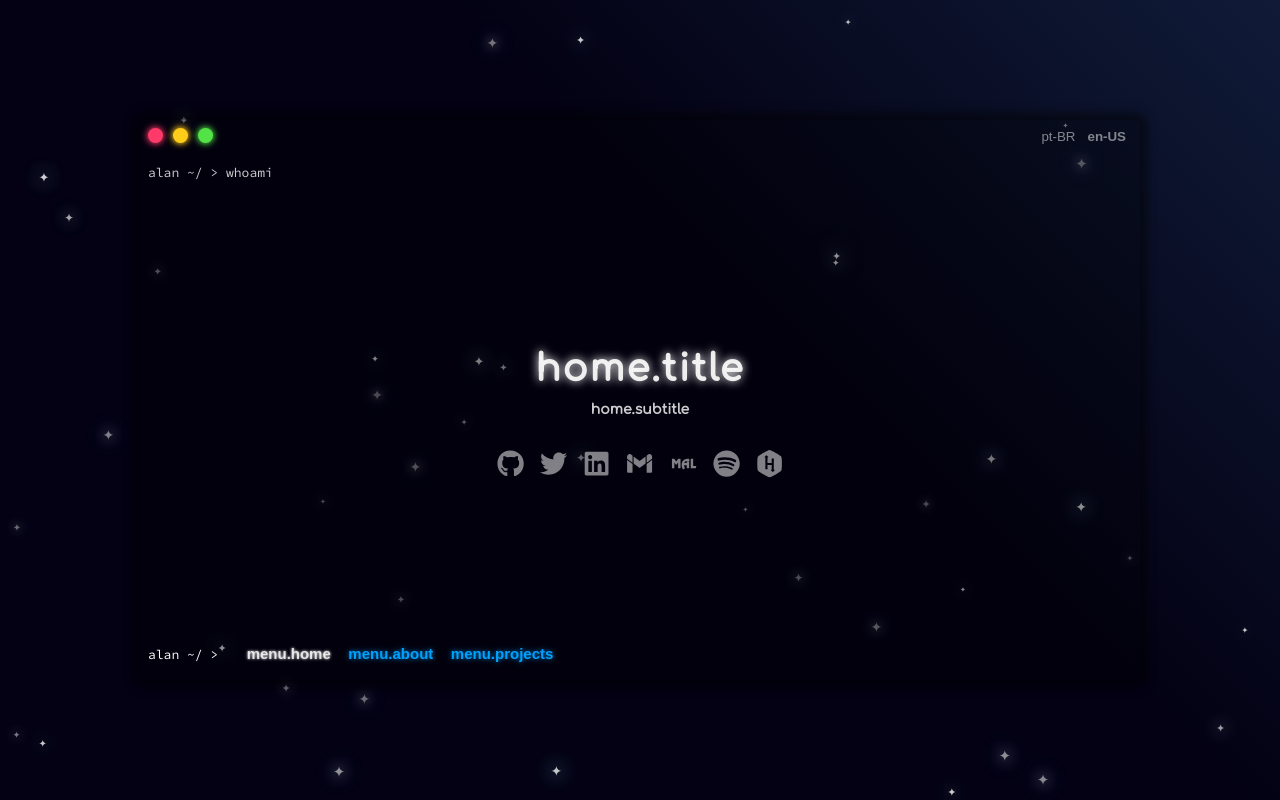
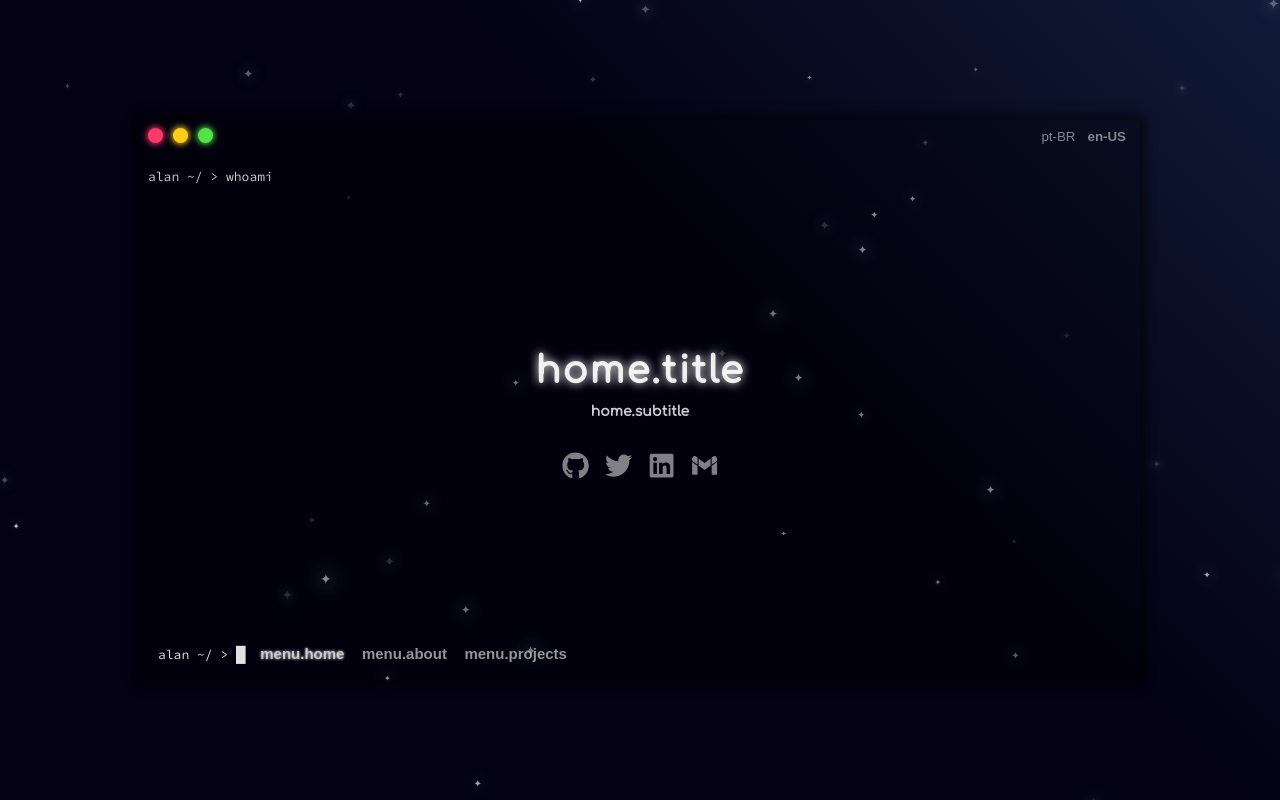
Before and after one commit to alanfgn/alanfgn, a React (Create React App) app: page / in a window 1280 px wide. Both pictures are taken after a click on the button "en-US". Built offline with nearby package versions, Linux system fonts and the light colour scheme; what i18next-xhr-backend would draw is missing.

Commit message:
Updating infos and some impovements

```diff
--- a/public/locales/pt-BR/translation.json
+++ b/public/locales/pt-BR/translation.json
@@ -12,7 +12,7 @@
     },
     "about": {
         "title": "Sobre",
-        "text1": "Olá, eu sou um desenvolvedor de software graduado na <a href='https://www.ucsal.br/'> Ucsal</a>. Atualmente trabalho na <a href='https://solutis.com.br/'>Solutis</a> , Tenho {{years}} anos e sou de Salvador, Bahia, Brazil. Desenvolvedor Fullstack principalmente com React e Java. Atualmente interessando em data sience, mais especificamente em Mineração de texto e Nlp com Pyhton."
+        "text1": "Olá, eu sou um desenvolvedor de software graduado na <a href='https://www.ucsal.br/'> Ucsal</a>. Atualmente trabalho na <a href='https://solutis.com.br/'>Solutis</a>, Tenho {{years}} anos e sou de Salvador, Bahia, Brazil. Desenvolvedor Fullstack principalmente com React e Java. Atualmente interessando em data sience, mais especificamente em Mineração de texto e Nlp com Pyhton."
     },
     "projects": {
         "title": "Projetos",
--- a/src/components/stars/Stars.jsx
+++ b/src/components/stars/Stars.jsx
@@ -8,7 +8,7 @@
             style={{
                 transform: `rotate(${rotation}deg)`,
             }}>
-            {[...Array(qntd || 80).keys()].map(i => (
+            {[...Array(qntd || 100).keys()].map(i => (
                 <span key={i} className="star">
                     ✦
                 </span>
--- a/src/components/stars/Stars.scss
+++ b/src/components/stars/Stars.scss
@@ -26,7 +26,7 @@
 	user-select: none;
 
 	@for $i from 0 to 80 {
-		$t: (1 + 0.01 * random(200)) * 1s;
+		$t: (1 + 0.01 * random(250)) * 1s;
 
 		&:nth-child(#{$i + 1}) {
 			transform: translate(random(110) * 1vw, random(200) * 1vh);
@@ -55,7 +55,7 @@
 
 @keyframes fade {
 	from {
-		opacity: 0.5;
+		opacity: 0.2;
 	}
 
 	to {
--- a/src/components/terminal/Terminal.jsx
+++ b/src/components/terminal/Terminal.jsx
@@ -25,7 +25,6 @@
             if (!commandTextRef.current) return;
 
             if (i < command.length) {
-
                 commandTextRef.current.innerHTML += command.charAt(i);
                 i++;
 
@@ -51,7 +50,7 @@
                 <div className="right-buttons">
                     {["pt-BR", "en-US"].map((l, i) => (
                         <button
-                        key={i}
+                            key={i}
                             className={l === i18next.language ? "selected" : ""}
                             onClick={() => {
                                 i18n.changeLanguage(l);
@@ -65,14 +64,12 @@
                 <span ref={commandTextRef}></span>
                 <span className="blink" ref={blinkRef}></span>
             </div>
-            <div className="content">{showChild && children}</div>
-            {showChild && (
-                <div className="command command-bottom  ">
-                    <span>{basePath}</span>
-                    <span className="blink">{"█ "}</span>
-                    {otherComands}
-                </div>
-            )}
+            <div className={`content ${!showChild && "none"}`}>{children}</div>
+            <div className={`command command-bottom ${!showChild && "none"} `}>
+                <span>{basePath}</span>
+                <span className="blink">{"█ "}</span>
+                {otherComands}
+            </div>
         </section>
     );
 };
--- a/src/components/terminal/Terminal.scss
+++ b/src/components/terminal/Terminal.scss
@@ -19,14 +19,24 @@
         height: 5vh;
         color: rgba($color: #fff, $alpha: 0.8);
 
+        // border: 1px solid red;
+        transition: 2s;
+
         &.command-bottom {
             color: #fff;
+
+            // display: flex;
+            // background-color: rgba($color: #252525, $alpha: 0.2);
+            border-radius: 3px;
+            padding: 5px 10px;
         }
     }
 
     .content {
         height: 60vh;
         overflow-y: auto;
+        transition: 1s;
+
     }
 
     .header {
@@ -100,5 +110,7 @@
 
 .blink {
     opacity: 1;
-    animation: blink 1s linear infinite;
+    animation: blink 1.5s linear infinite;
+    font-size: 1rem;
+    font-weight: bold;
 }
--- a/src/containers/about/About.scss
+++ b/src/containers/about/About.scss
@@ -1,6 +1,7 @@
 .about {
-    padding: 1.5rem;
+    padding: 2rem 10%;
     height: 100%;
+
 
     .bold {
         font-weight: bold;
--- a/src/containers/app/App.jsx
+++ b/src/containers/app/App.jsx
@@ -31,7 +31,7 @@
                                                         history.push(r.path);
                                                         setRotation(r.starRotation);
                                                     }}
-                                                    className={`terminal-command-button ${
+                                                    className={`terminal-command-button code ${
                                                         history.location.pathname === r.path ? "selected" : ""
                                                     }`}>
                                                     {r.name}
--- a/src/containers/app/App.scss
+++ b/src/containers/app/App.scss
@@ -27,8 +27,8 @@
     background-color: transparent;
     border: 1px solid rgba($color: #fff, $alpha: 0.5);
     border: none;
-    color: rgba($color: #00a2ffcc, $alpha: 1);
-    text-shadow: 0 0 5px #00a2ffcc;
+    color: rgba($color: #aaa, $alpha: 1);
+    // text-shadow: 0 0 5px #00a2ffcc;
 
 
     padding: 5px;
@@ -42,22 +42,30 @@
     font-weight: bolder;
     // width: 70px;
 
-    &:hover {
-        background-color: #fff;
-        text-shadow: none;
-        color: rgba(3, 1, 19, 1);
+    &:hover:not(.selected) {
+        color: #fff;
+        text-shadow:  0 0 5px #eee;
+        transition: 0.5s;
     }
 
     &.selected {
         color: rgba($color: #fff, $alpha: 0.8);
         text-shadow: 0 0 3px #fff;
+        // color: #fff;
 
         border: none;
 
         &:hover {
             background-color: transparent;
-            color: rgba($color: #fff, $alpha: 0.8);
+            // color: rgba($color: #fff, $alpha: 0.8);
+
             cursor: default;
         }
     }
 }
+
+
+.none {
+    opacity: 0;
+    transition-delay: 5s;
+}
--- a/src/containers/projects/Projects.jsx
+++ b/src/containers/projects/Projects.jsx
@@ -1,6 +1,4 @@
 import React from "react";
-import { FontAwesomeIcon } from "@fortawesome/react-fontawesome";
-import { faLock } from "@fortawesome/free-solid-svg-icons";
 import { useTranslation } from "react-i18next";
 import "./Projects.scss";
 
@@ -22,12 +20,6 @@
                             <span className="chip"> {t("projects.chips.nlp")} </span>
                             <span className="chip"> {t("projects.chips.text-mining")} </span>
                         </div>
-                        <span className="block">
-                            <i>
-                                <FontAwesomeIcon icon={faLock} />
-                            </i>
-                            {t("projects.block")}
-                        </span>
                     </div>
                 </a>
 
--- a/src/containers/projects/Projects.scss
+++ b/src/containers/projects/Projects.scss
@@ -42,9 +42,10 @@
             }
             &:hover {
 
-                background-color: rgba($color: #000000, $alpha: 0.3);
+                // background-color: rgba($color: #000000, $alpha: 0.3);
                 // box-shadow: 0px 0px 5px 3px rgba($color: $border-color, $alpha: 0.5);
-                border: 2px solid rgba($color: #fff, $alpha: 0.7);
+                // border: 2px solid rgba($color: #fff, $alpha: 0.7);
+                background-color: rgba($color: #444, $alpha: 0.3);
 
                 text-shadow: none;
             }
```
Also changed, not shown: src/containers/home/Home.jsx (+4 -4 lines).
